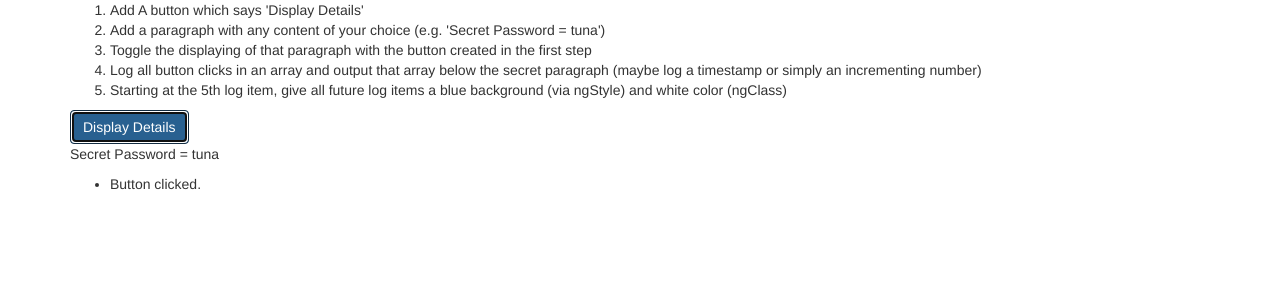
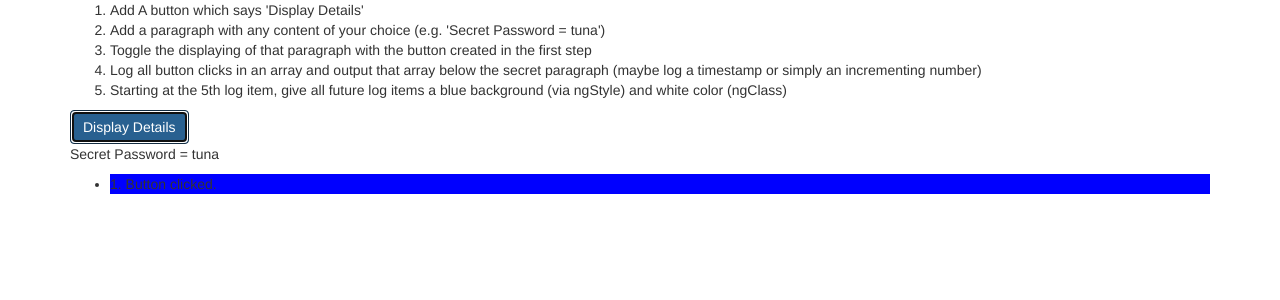
Before and after one commit to Virjanand/AngularLogButtonClicks, an Angular app: page / in a window 1280 px wide. Both pictures are taken after a click on the button "Display Details". Shown: the top 300 px of the page. Built offline with nearby package versions, Linux system fonts and the light colour scheme.

Commit message:
Added incrementing number in log message and background color

```diff
--- a/src/app/app.component.html
+++ b/src/app/app.component.html
@@ -15,7 +15,8 @@
   <p
   [ngStyle]="{visibility:getIsDetailsVisible()}">Secret Password = tuna</p>
   <ul>
-    <li *ngFor="let message of logMessages">
+    <li *ngFor="let message of logMessages"
+    [ngStyle]="{backgroundColor: 'blue'}">
       {{ message }}
     </li>
   </ul>
--- a/src/app/app.component.ts
+++ b/src/app/app.component.ts
@@ -8,13 +8,15 @@ import { Component } from '@angular/core';
 export class AppComponent {
   isDetailsVisible = false;
   logMessages = [];
+  numberOfClicks = 0;
   toggleDetails() {
     this.isDetailsVisible ? this.isDetailsVisible = false : this.isDetailsVisible = true;
     this.createLogEntry();
   }
 
   createLogEntry() {
-    this.logMessages.push("Button clicked.")
+    this.numberOfClicks++;
+    this.logMessages.push(this.numberOfClicks + ". Button clicked.")
   }
 
   getIsDetailsVisible() {
```
